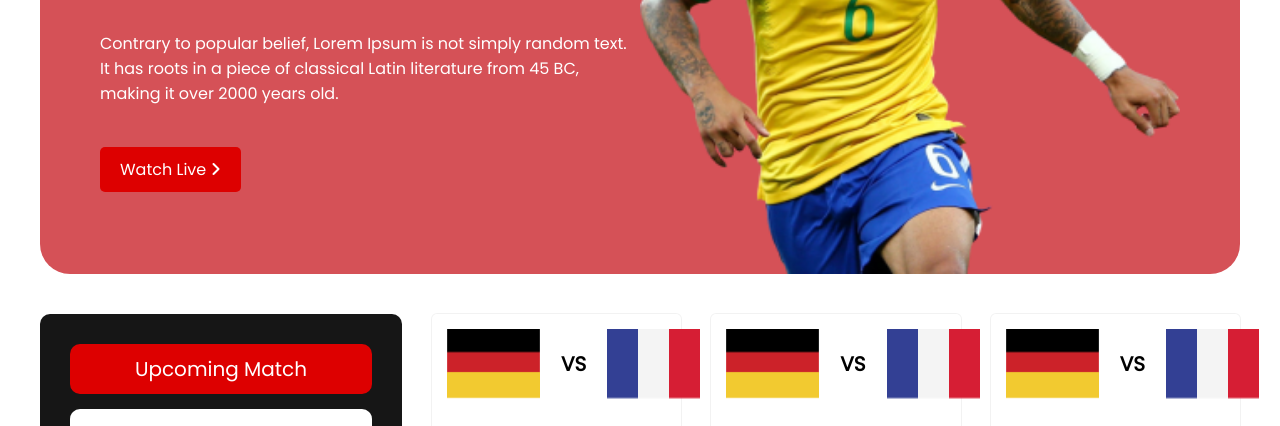
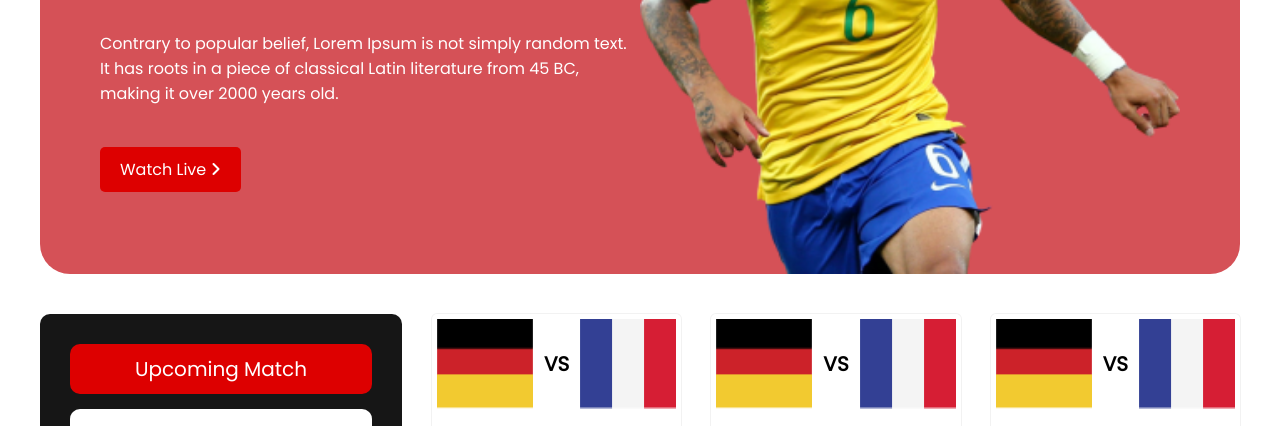
Before and after one commit to Robiulalam76/world-cup, a plain HTML site: page upcoming-match.html in a window 1280 px wide. Shown: the part 349-775 px from the top of the page. Drawn offline with Linux system fonts and the light colour scheme.

Commit message:
position add

```diff
--- a/style.css
+++ b/style.css
@@ -200,8 +200,7 @@ main {
     display: flex;
 }
 
-.card-thumbnail img,
-.vs {
+.card-thumbnail .vs {
     padding: 10px;
 }
 
```
